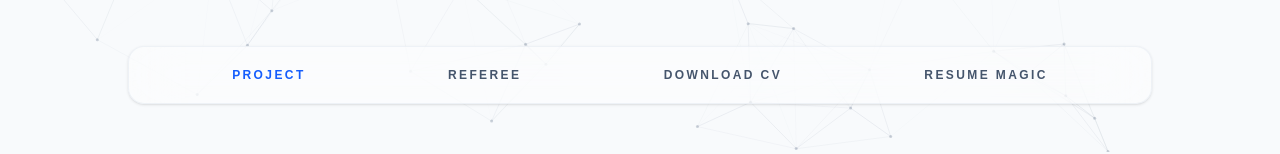
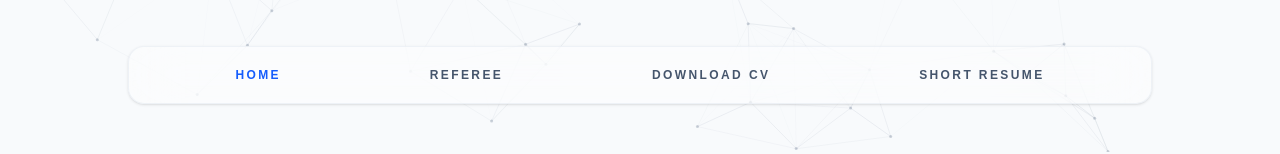
Before and after one commit to Rowanaini/Vibe-site, a Next.js app: page / in a window 1280 px wide. Shown: the part 648-802 px from the top of the page. Built offline with nearby package versions, Linux system fonts and the light colour scheme.

Commit message:
文本更新

```diff
--- a/app/Hero.tsx
+++ b/app/Hero.tsx
@@ -149,7 +149,7 @@ export default function Hero({
                 : 'text-slate-600 hover:text-blue-600'
           }`}
         >
-          Project
+          Home
         </button>
 
         {/* Referee 按钮：点击顺畅滑入云端推荐信板块 */}
@@ -190,7 +190,7 @@ export default function Hero({
               : 'text-slate-600 hover:text-blue-600'
           }`}
         >
-          {isResumeActive ? '✕ Close Terminal' : 'Resume Magic'}
+          {isResumeActive ? '✕ Close Terminal' : 'Short Resume'}
         </button>
       </nav>
     </section>
```
